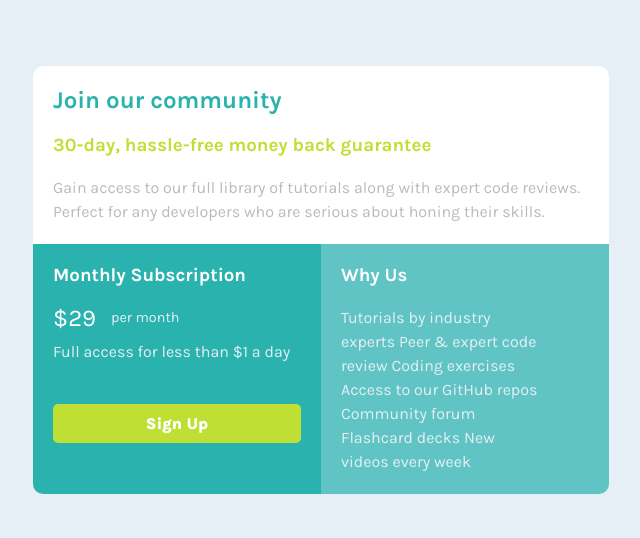
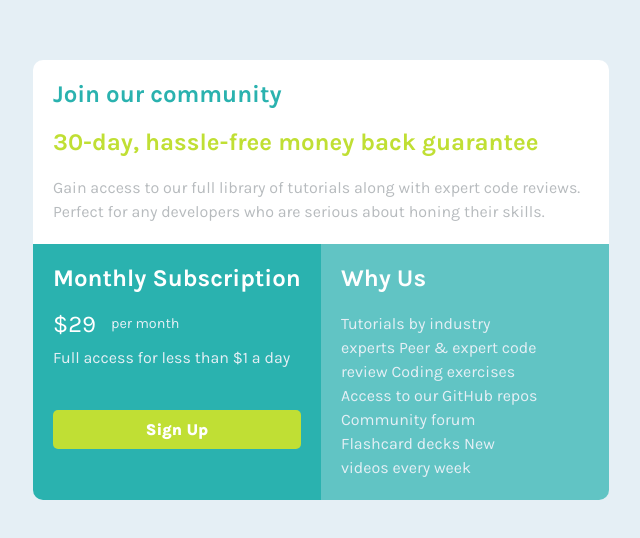
Before and after one commit to rikku08/single-price-grid-component, a plain HTML site: page index.html in a window 1280 px wide. Shown: the part 120-658 px from the top of the page, without its empty margins (319-959 px from the left). Drawn offline with Linux system fonts and the light colour scheme.

Commit message:
Tag and attribute correction

```diff
--- a/css/style.css
+++ b/css/style.css
@@ -110,6 +110,7 @@ article {
 
 .main-header {
     color: var(--cyan);
+    margin-bottom: 20px;
 }
 
 .sub-header {
--- a/index.html
+++ b/index.html
@@ -20,9 +20,9 @@
 
   <main class="flex-container">
     <article>
-      <h2 class="main-header">Join our community</h2>
+      <h1 class="main-header">Join our community</h1>
 
-      <h3 class="sub-header">30-day, hassle-free money back guarantee</h3>
+      <h2 class="sub-header">30-day, hassle-free money back guarantee</h2>
 
       <p class="article-p">
         Gain access to our full library of tutorials along with expert code reviews.
@@ -31,7 +31,7 @@
     </article>
     <div class="section-container">
       <section class="left-side">
-        <h3 class="section-header">Monthly Subscription</h3>
+        <h2 class="section-header">Monthly Subscription</h2>
 
         <p class="price"><span class="monthly-price">&dollar;29</span> <span class="per-month">per month</span></p>
 
@@ -40,7 +40,7 @@
         <div class="button"><a href="#" class="sign-up-link" target="_blank">Sign Up</a></div>
       </section>
       <section class="right-side">
-        <h3 class="section-header">Why Us</h3>
+        <h2 class="section-header">Why Us</h2>
 
         <p class="why-us-p">
           Tutorials by industry experts
```
